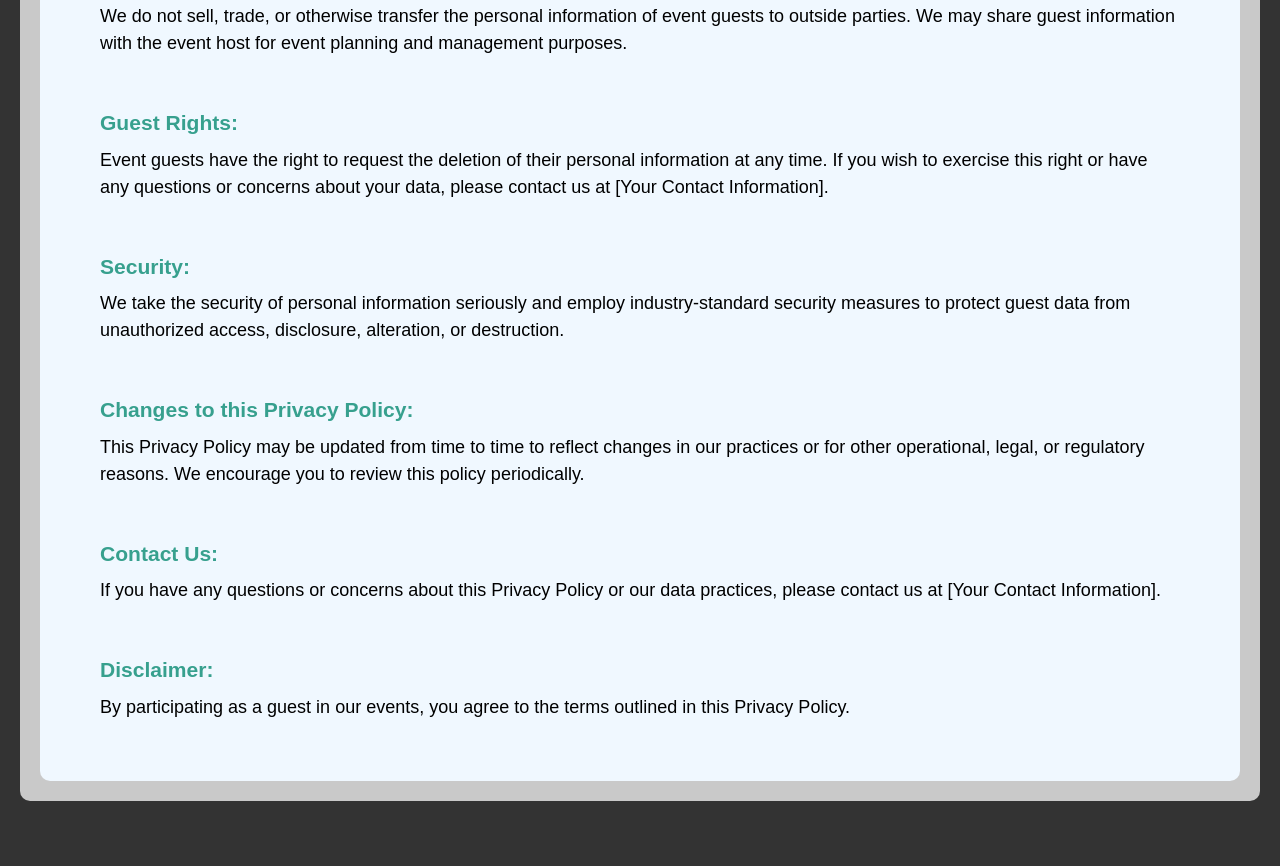
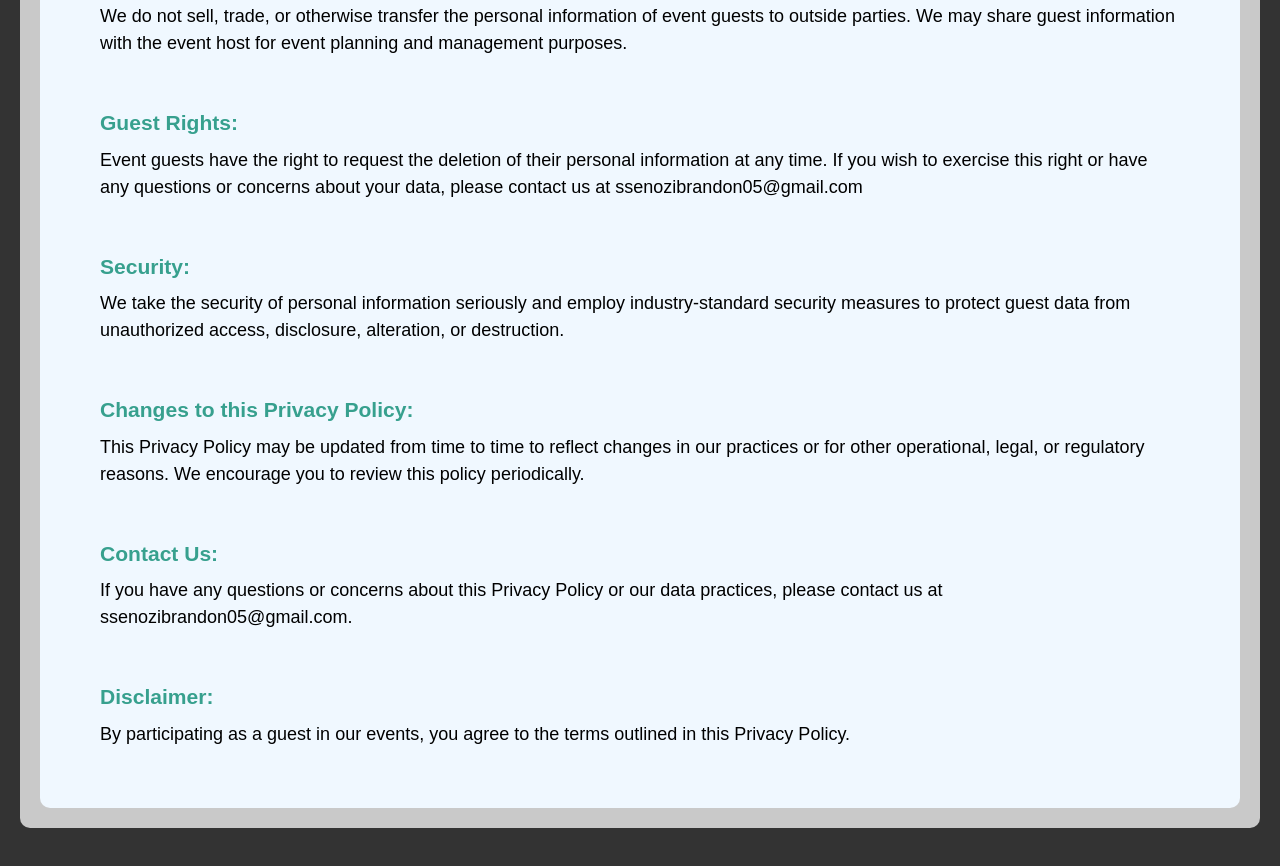
Before and after one commit to ssenozi-Brandon/Guest-list, a plain HTML site: page privacy-policy.html in a window 1280 px wide. Shown: the part 1024-1890 px from the top of the page. Drawn offline with Linux system fonts and the light colour scheme.

Commit message:
privacy page

```diff
--- a/privacy-policy.html
+++ b/privacy-policy.html
@@ -54,7 +54,7 @@
 
         <div class="content-group">
           <h3 class="text-primary">Guest Rights:</h3>
-          <p> Event guests have the right to request the deletion of their personal information at any time. If you wish to exercise this right or have any questions or concerns about your data, please contact us at [Your Contact Information].</p>
+          <p> Event guests have the right to request the deletion of their personal information at any time. If you wish to exercise this right or have any questions or concerns about your data, please contact us at ssenozibrandon05@gmail.com </p>
         </div>
 
 
@@ -72,7 +72,7 @@
 
         <div class="content-group">
           <h3 class="text-primary">Contact Us:</h3>
-          <p>If you have any questions or concerns about this Privacy Policy or our data practices, please contact us at [Your Contact Information].</p>
+          <p>If you have any questions or concerns about this Privacy Policy or our data practices, please contact us at ssenozibrandon05@gmail.com.</p>
         </div>
 
         <div class="content-group">
```
